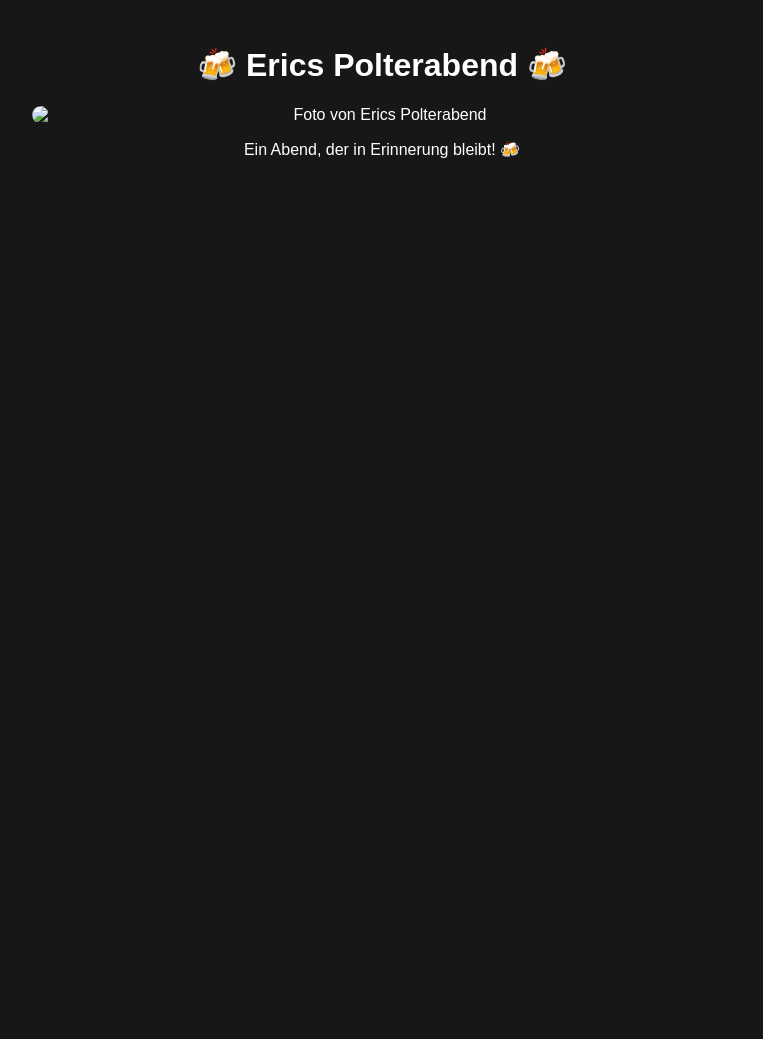
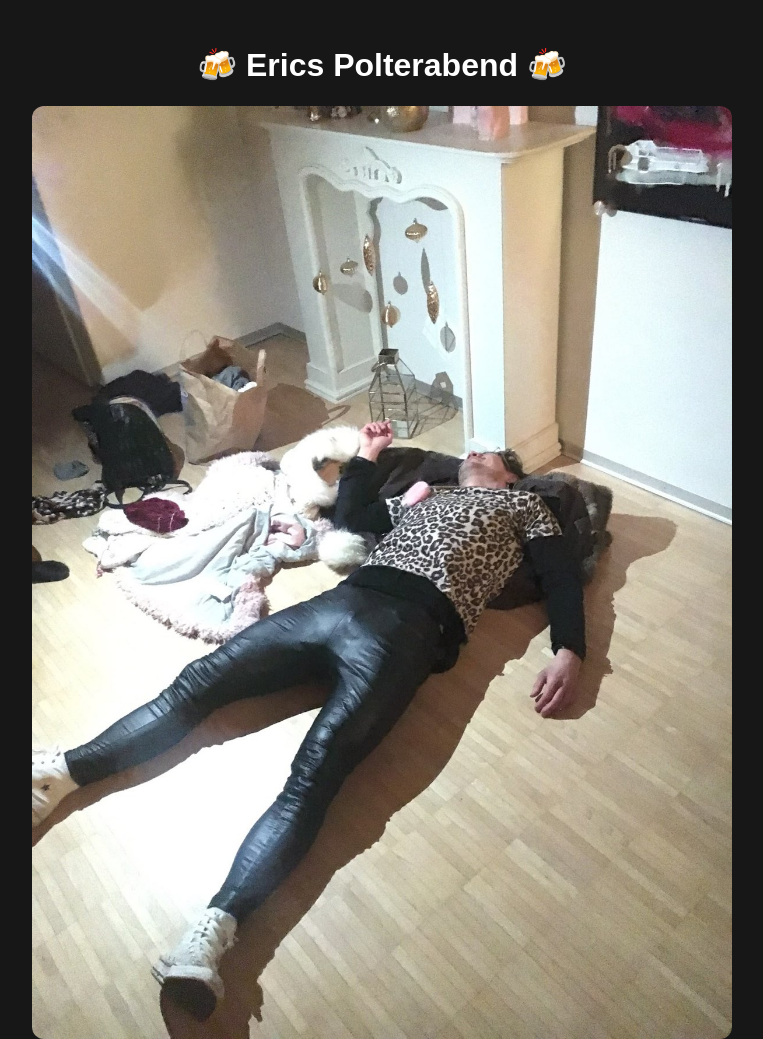
Before and after one commit to Mombii21/Eric-QR, a plain HTML site: page index.html in a window 1280 px wide. Shown: the top 1039 px of the page, without its empty margins (258-1021 px from the left). Before the commit the page ends 800 px from the top, so only its background shows below. Drawn offline with Linux system fonts and the light colour scheme.

Commit message:
Update image source for Erics Polterabend

```diff
--- a/index.html
+++ b/index.html
@@ -31,7 +31,7 @@
 <body>
   <main>
     <h1>🍻 Erics Polterabend 🍻</h1>
-    <img src="polterabend-eric.jpg" alt="Foto von Erics Polterabend">
+   <img src="polterabend-eric%20%281%29.jpg" alt="Foto von Erics Polterabend">
     <p>Ein Abend, der in Erinnerung bleibt! 🍻</p>
   </main>
 </body>
```
